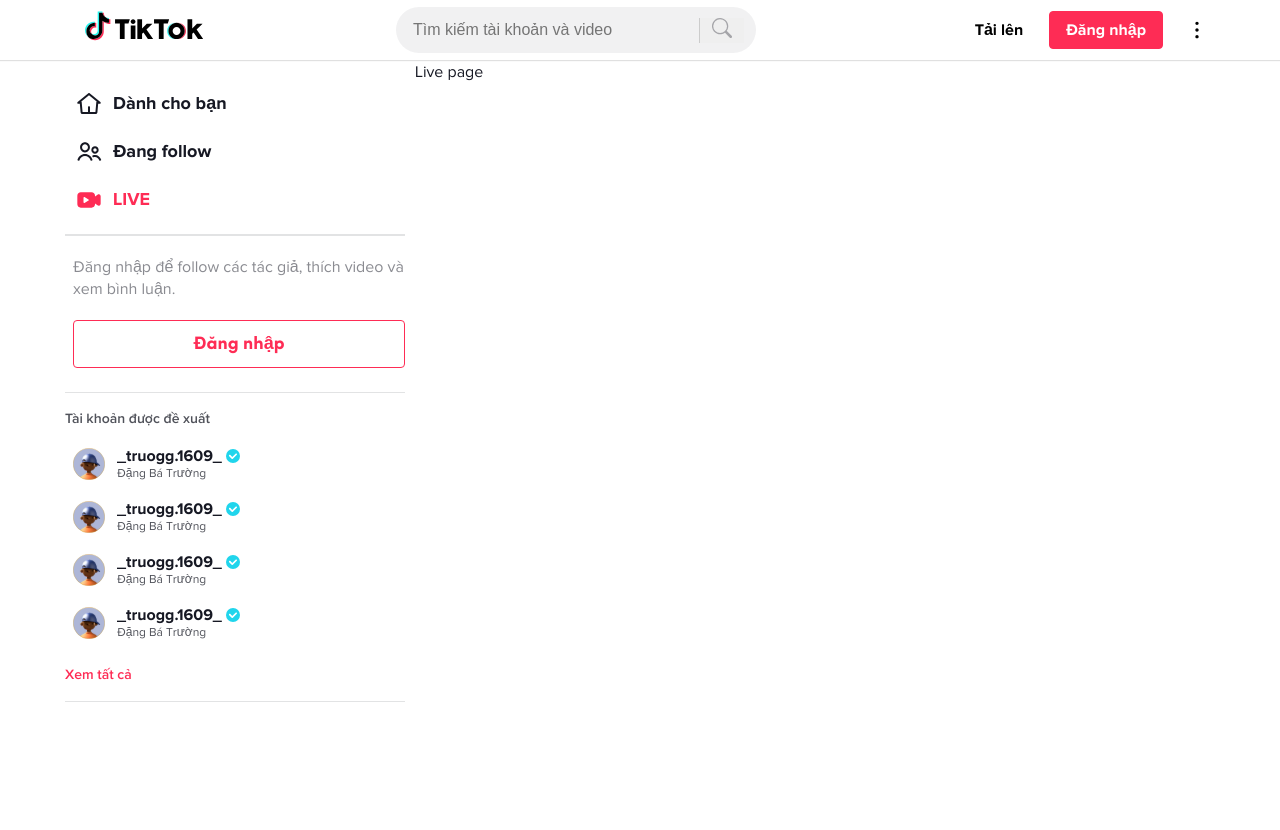
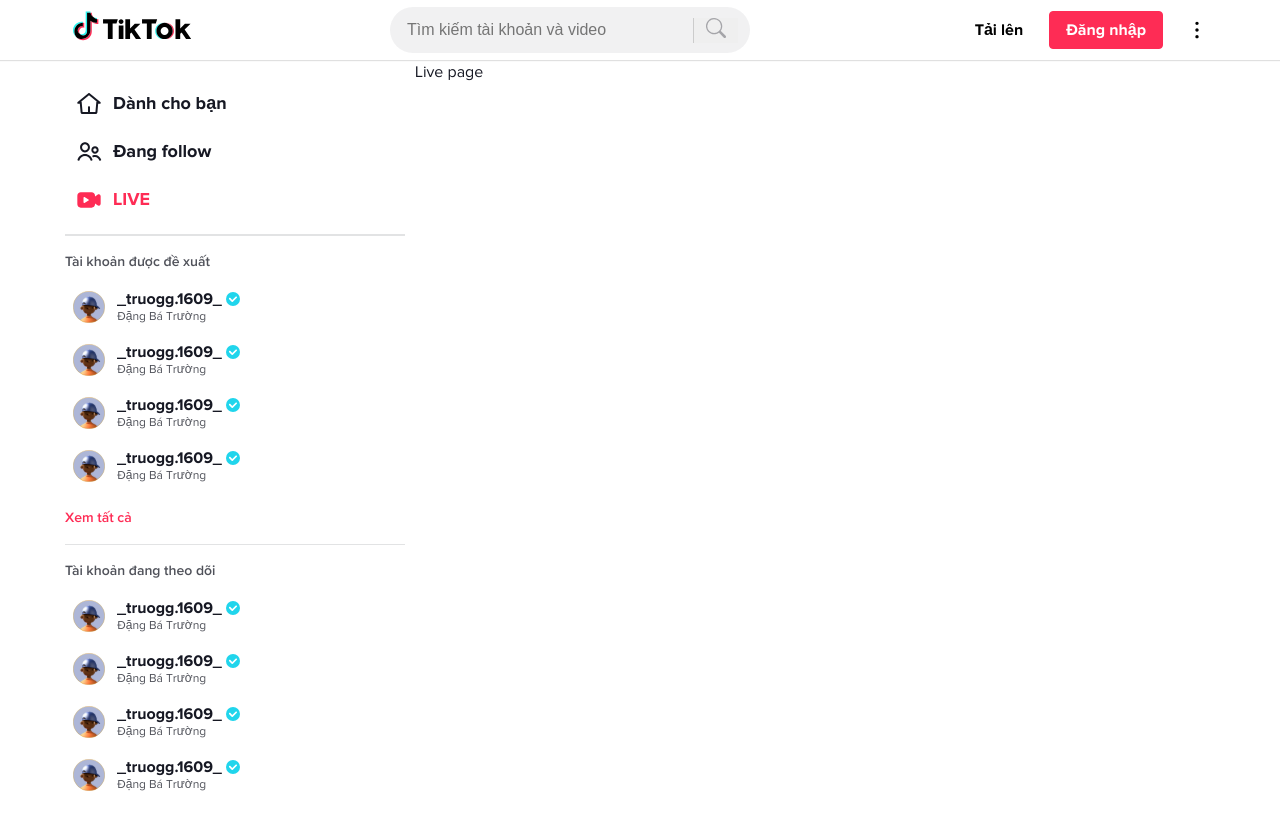
Before and after one commit to truong-cot/tiktok-clone, a Next.js app: page /live in a window 1280 px wide. Shown: the top 830 px of the page. Built offline with nearby package versions, Linux system fonts and the light colour scheme.

Commit message:
fix padding logo header

```diff
--- a/components/widgets/Header/Header.module.scss
+++ b/components/widgets/Header/Header.module.scss
@@ -16,7 +16,7 @@
     display: flex;
     justify-content: space-between;
     align-items: center;
-    padding-left: 20px;
+    padding-left: 8px;
 
     .actions {
       display: flex;
--- a/components/widgets/Sidebar/NavLink/NavLink.module.scss
+++ b/components/widgets/Sidebar/NavLink/NavLink.module.scss
@@ -1,6 +1,7 @@
 .nav {
   width: 100%;
   padding-bottom: 10px;
+  border-bottom: 1px solid rgba(22, 24, 35, 0.12);
 
   .itemNav {
     display: flex;
--- a/components/widgets/Sidebar/Sidebar.module.scss
+++ b/components/widgets/Sidebar/Sidebar.module.scss
@@ -8,8 +8,6 @@
   }
 
   .login {
-    border-top: 1px solid rgba(22, 24, 35, 0.12);
-    border-bottom: 1px solid rgba(22, 24, 35, 0.12);
     padding: 20px 0 24px 8px;
 
     .des {
@@ -40,3 +38,7 @@
     font-weight: 600;
   }
 }
+
+.recommendedAccount {
+  border-top: 1px solid rgba(22, 24, 35, 0.12);
+}
--- a/components/widgets/Sidebar/index.js
+++ b/components/widgets/Sidebar/index.js
@@ -14,14 +14,12 @@ function SideBar() {
   const [showPopupRegister, setShowPopupRegister] = useState(false);
 
   // Check Login
-  const isLogin = false;
+  const isLogin = true;
 
   return (
     <Fragment>
       <div className={styles.sideBar}>
         <NavLink />
-
-        {!isLogin && <div className={styles.line}></div>}
 
         {!isLogin && (
           <div className={styles.login}>
```
